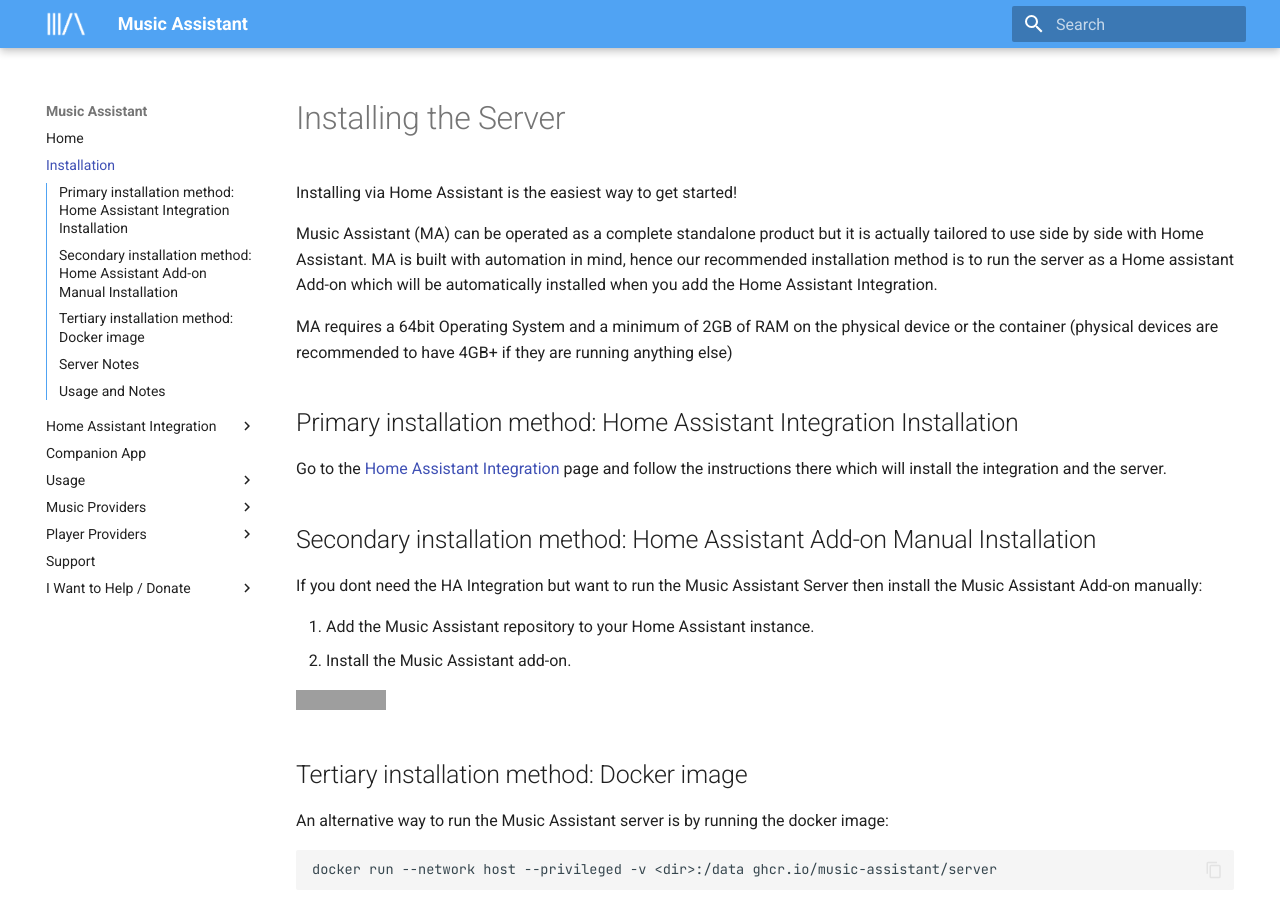
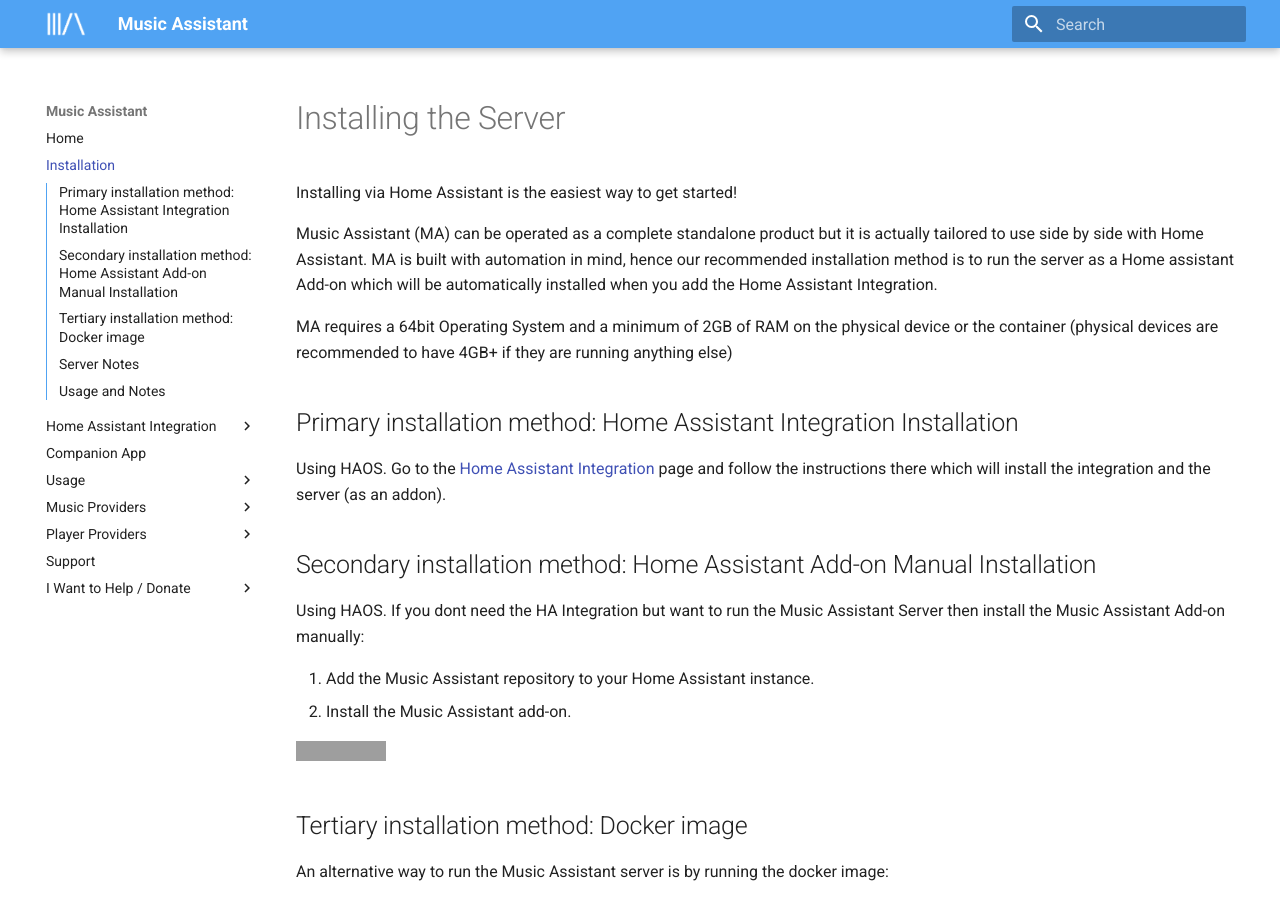
Before and after one commit to pwbriggs/music-assistant.github.io, an MkDocs documentation site: the page built from docs/installation.md, in a window 1280 px wide and 900 px high. Built offline with MkDocs 1.6.1 and Material for MkDocs 9.7.7, drawn with Linux system fonts in a browser that asks for light colours; grey boxes are pictures that could not be loaded.

Commit message:
Clarify main install methods require HAOS

```diff
--- a/docs/installation.md
+++ b/docs/installation.md
@@ -8,11 +8,11 @@
 
 ## Primary installation method: Home Assistant Integration Installation
 
-Go to the [Home Assistant Integration](integration/installation.md) page and follow the instructions there which will install the integration and the server.
+Using HAOS. Go to the [Home Assistant Integration](integration/installation.md) page and follow the instructions there which will install the integration and the server (as an addon).
 
 ## Secondary installation method: Home Assistant Add-on Manual Installation
 
-If you dont need the HA Integration but want to run the Music Assistant Server then install the Music Assistant Add-on manually:
+Using HAOS. If you dont need the HA Integration but want to run the Music Assistant Server then install the Music Assistant Add-on manually:
 
 1. Add the Music Assistant repository to your Home Assistant instance.
 2. Install the Music Assistant add-on.
```
